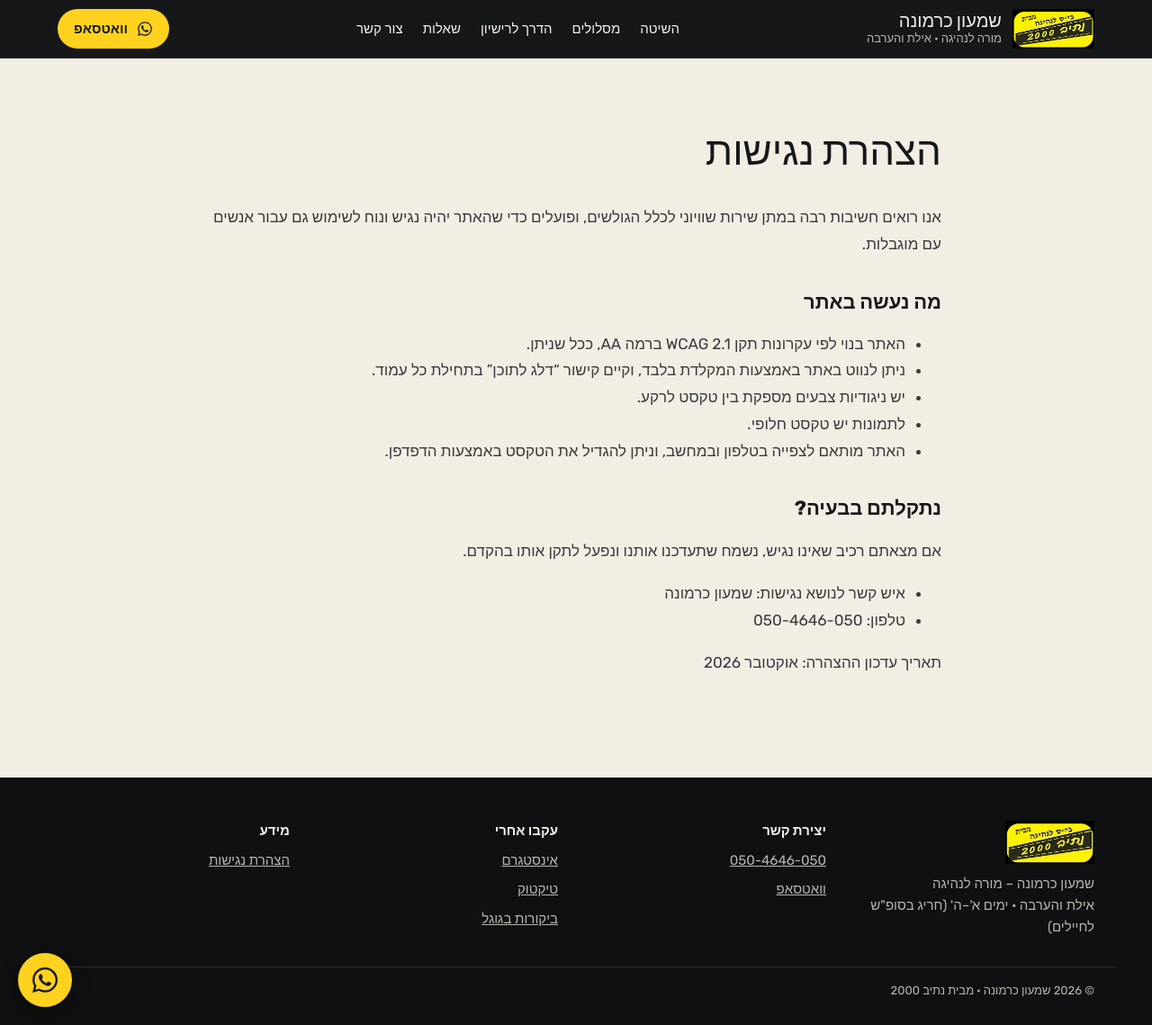
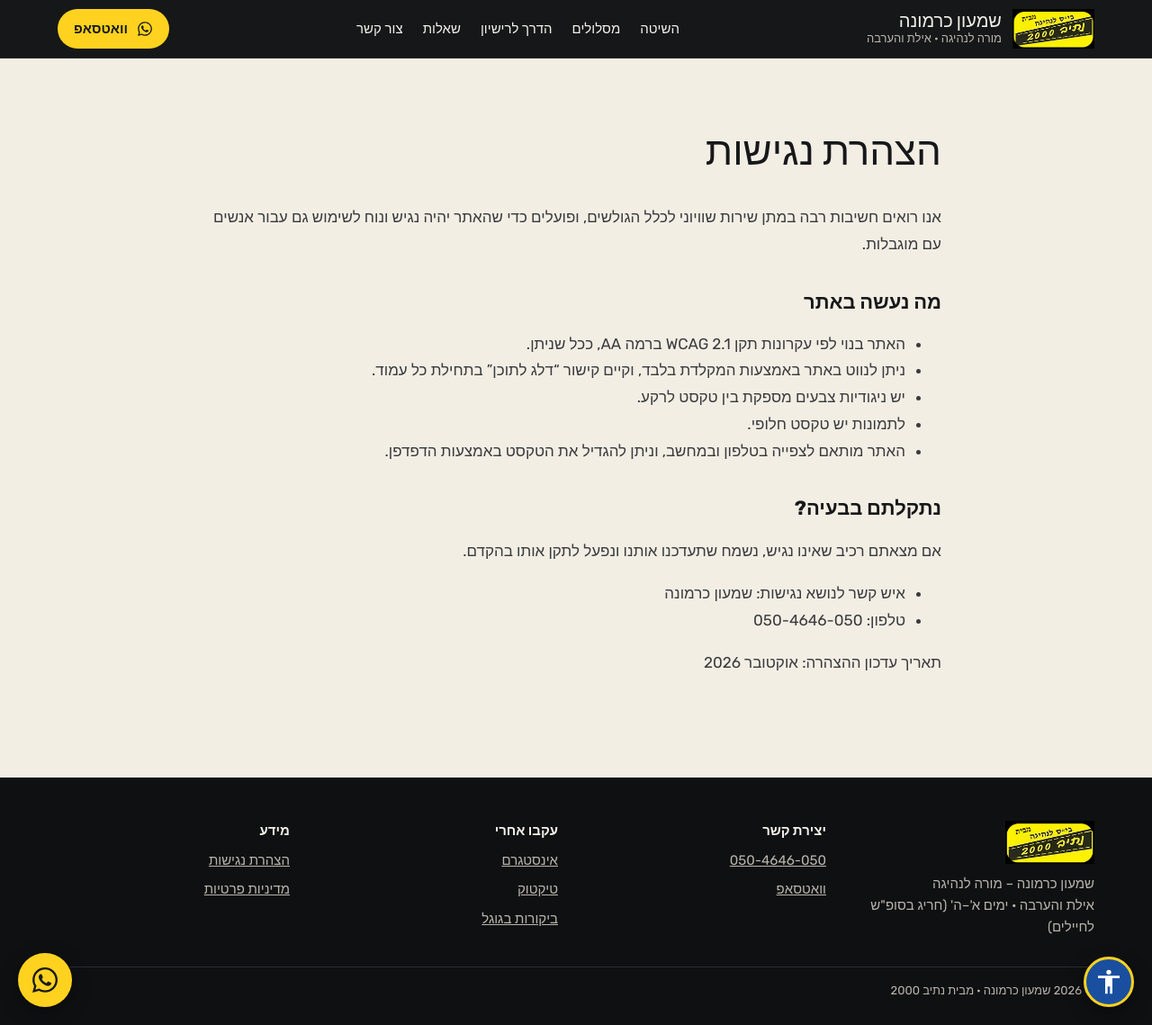
Before and after one commit to shimon-driving/shimon-driving.github.io, a Jekyll site: the page built from accessibility.md, in a window 1280 px wide and 1139 px high. Shown: the whole window at 90% size. Built offline with Jekyll 4.4.1, drawn with Linux system fonts in a browser that asks for light colours.

Commit message:
Add files via upload

```diff
--- a/_layouts/default.html
+++ b/_layouts/default.html
@@ -118,11 +118,13 @@
       <div class="footer__col">
         <h2 class="footer__title">מידע</h2>
         <a href="{{ '/accessibility/' | relative_url }}">הצהרת נגישות</a>
+        <a href="{{ '/privacy/' | relative_url }}">מדיניות פרטיות</a>
       </div>
     </div>
     <div class="wrap footer__bottom">© {{ 'now' | date: "%Y" }} {{ s.name }} · מבית נתיב 2000</div>
   </footer>
 
+  {% include a11y.html %}
   <a class="wa-float" href="{{ wa }}" aria-label="שליחת הודעה בוואטסאפ">{% include icon.html name="whatsapp" %}</a>
 </body>
 </html>
```
